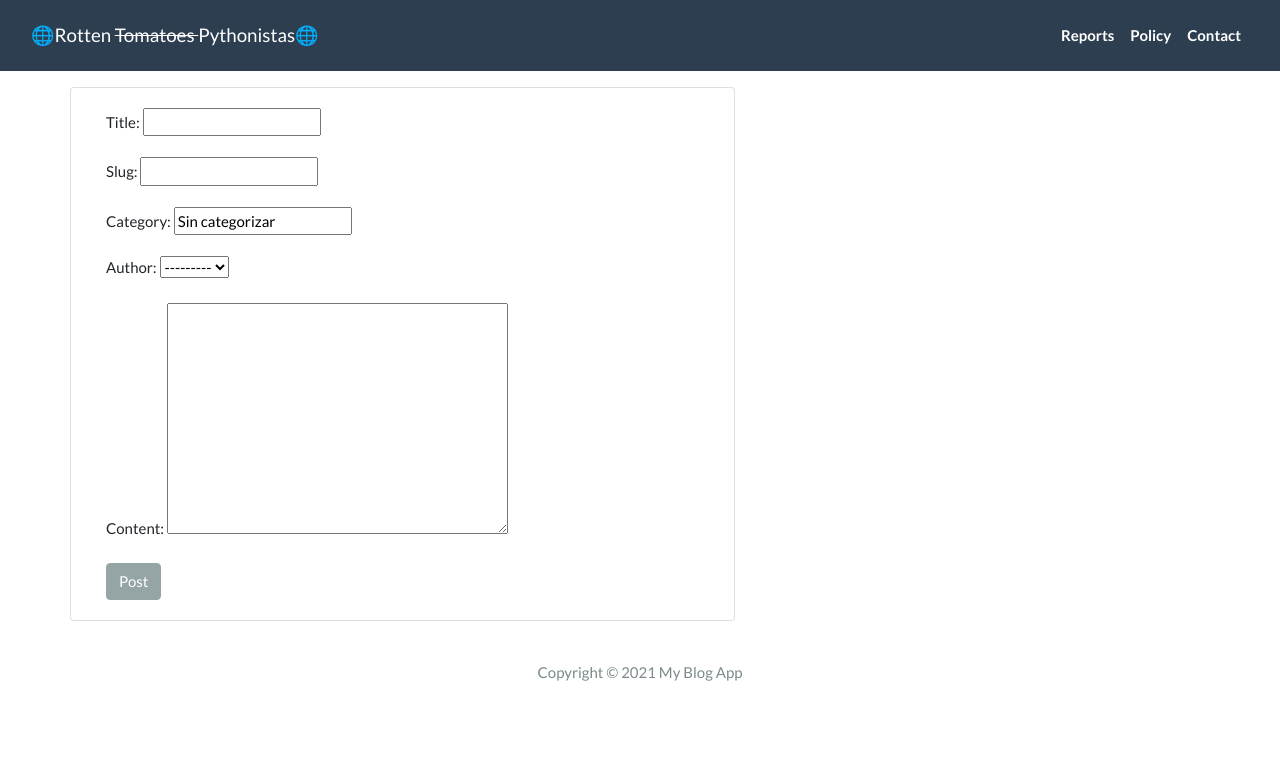
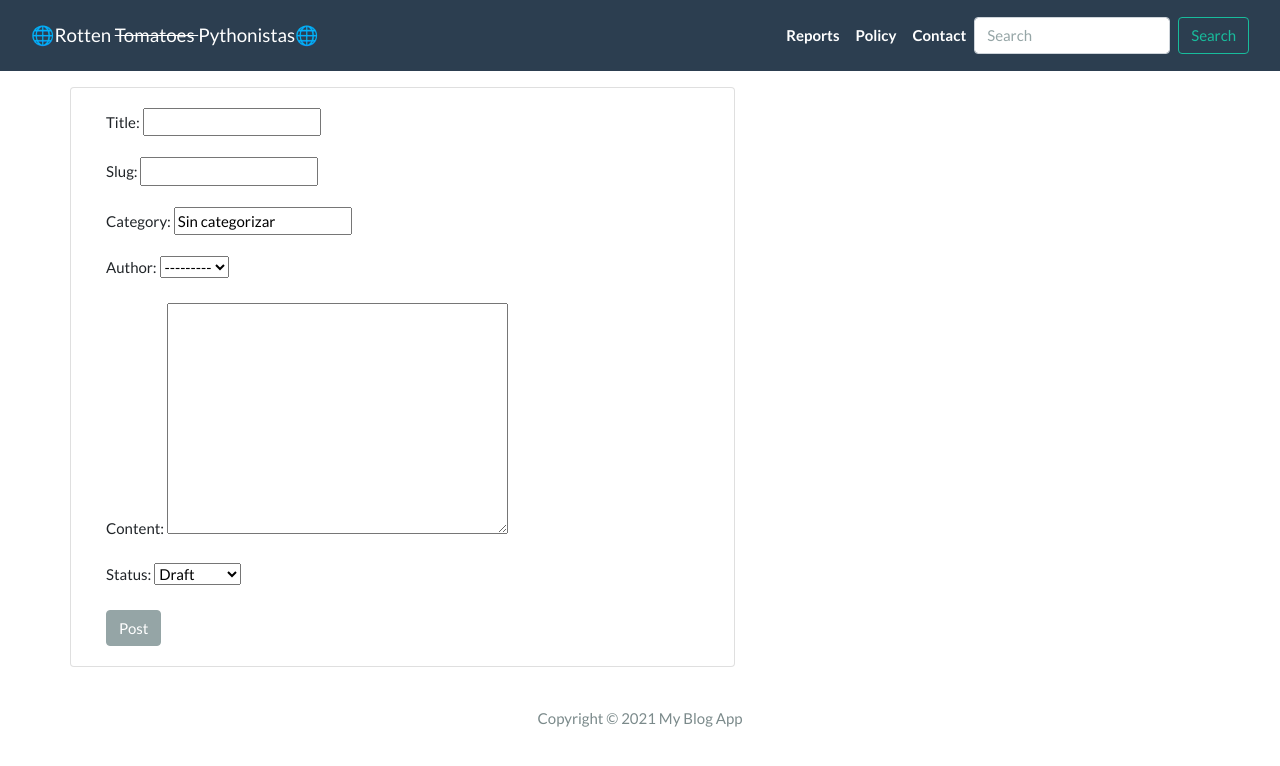
Before and after one commit to ailindgn/project-coder, a Django app: page /add_post/ in a window 1280 px wide. Shown: the top 766 px of the page. Run offline with Django 4.2, Linux system fonts and the light colour scheme; data comes from the database, SQL or seed files in the repository; both versions use the stored data as it was after the commit; some libraries are stand-ins or nearby versions.

Commit message:
Search box funcionando

```diff
--- a/App/forms.py
+++ b/App/forms.py
@@ -15,7 +15,7 @@ for item in choices:
 class PostForm (forms.ModelForm):
   class Meta:
     model = Post
-    fields = ('title', 'slug', 'category', 'author', 'content')
+    fields = ('title', 'slug', 'category', 'author', 'content', 'status')
 
     widget = {
       'title': forms.TextInput(attrs = {'class' : 'form-control'}),
@@ -23,18 +23,18 @@ class PostForm (forms.ModelForm):
       'category': forms.Select(choices = choice_list, attrs = {'class' : 'form-control'}),
       'author': forms.Select(attrs = {'class' : 'form-control'}),
       'content': forms.Textarea(attrs = {'class' : 'form-control'}),
-
+      'status': forms.Select(attrs = {'class' : 'form-control'}),
     }
 
 class UpdateForm (forms.ModelForm):
   class Meta:
     model = Post
-    fields = ('title', 'slug', 'category', 'content')
+    fields = ('title', 'slug', 'category', 'content', 'status')
 
     widget = {
       'title': forms.TextInput(attrs = {'class' : 'form-control'}),
       'slug': forms.TextInput(attrs = {'class' : 'form-control', 'placeholder': 'Este es un identificador único del post, escribe el titulo sin espacios, con guiones' }),
       'category': forms.Select(attrs = {'class' : 'form-control'}),
       'content': forms.Textarea(attrs = {'class' : 'form-control'}),
-
+      'status': forms.Select(attrs = {'class' : 'form-control'}),
     }
--- a/App/templates/base.html
+++ b/App/templates/base.html
@@ -28,6 +28,11 @@
             <a class="nav-link text-black font-weight-bold" href="#">Contact</a>
           </li>
         </ul>
+        <form class="form-inline my-2 my-lg-0" method= POST action = "{% url 'search_venues' %}" >
+          {% csrf_token %}
+          <input class="form-control mr-sm-2" type="search" placeholder="Search" aria-label="Buscar" name="searched">
+          <button class="btn btn-outline-success my-2 my-sm-0" type="submit">Search</button>
+        </form>
       </div>
     </div>
   </nav>
--- a/App/templates/index.html
+++ b/App/templates/index.html
@@ -16,6 +16,8 @@
 <div class="container">
   <div class="row">
     <!-- Blog Entries Column -->
+
+
     <div class="col-md-8 mt-3 left">
       {% for post in post_list %}
       <div class="card mb-4">
--- a/App/urls.py
+++ b/App/urls.py
@@ -9,5 +9,5 @@ urlpatterns = [
     path('add_post/', views.AddPostView.as_view(), name = 'add_post'),
     path('post/edit/<slug:slug>', views.UpdatePostView.as_view(), name= 'update_post'),
     path('add_category/', views.AddCategoryView.as_view(), name = 'add_category'),
-
+    path('search_venues/', views.search_venues, name='search_venues'),
 ]
--- a/App/views.py
+++ b/App/views.py
@@ -2,6 +2,8 @@ from django.shortcuts import render
 from .models import Post, Category
 from django.views import generic
 from .forms import PostForm, UpdateForm
+from django.db.models import Q
+
 
 # Create your views here.
 
@@ -29,4 +31,15 @@ class AddCategoryView(generic.CreateView):
 class UpdatePostView(generic.UpdateView):
   model = Post
   form_class = UpdateForm
+  #fields = '__all__'
   template_name = 'update_post.html'
+
+
+def search_venues(request):
+  if request.method == "POST":
+    searched = request.POST['searched']
+    venues = Post.objects.filter(title__contains=searched)
+    return render(request, 'search_venues.html', {'searched' : searched, 'venues': venues })
+
+  else:
+    return render(request, 'search_venues.html', {})
```
Also changed, not shown: App/templates/search_venues.html (added, +20 -0 lines), db.sqlite3.
